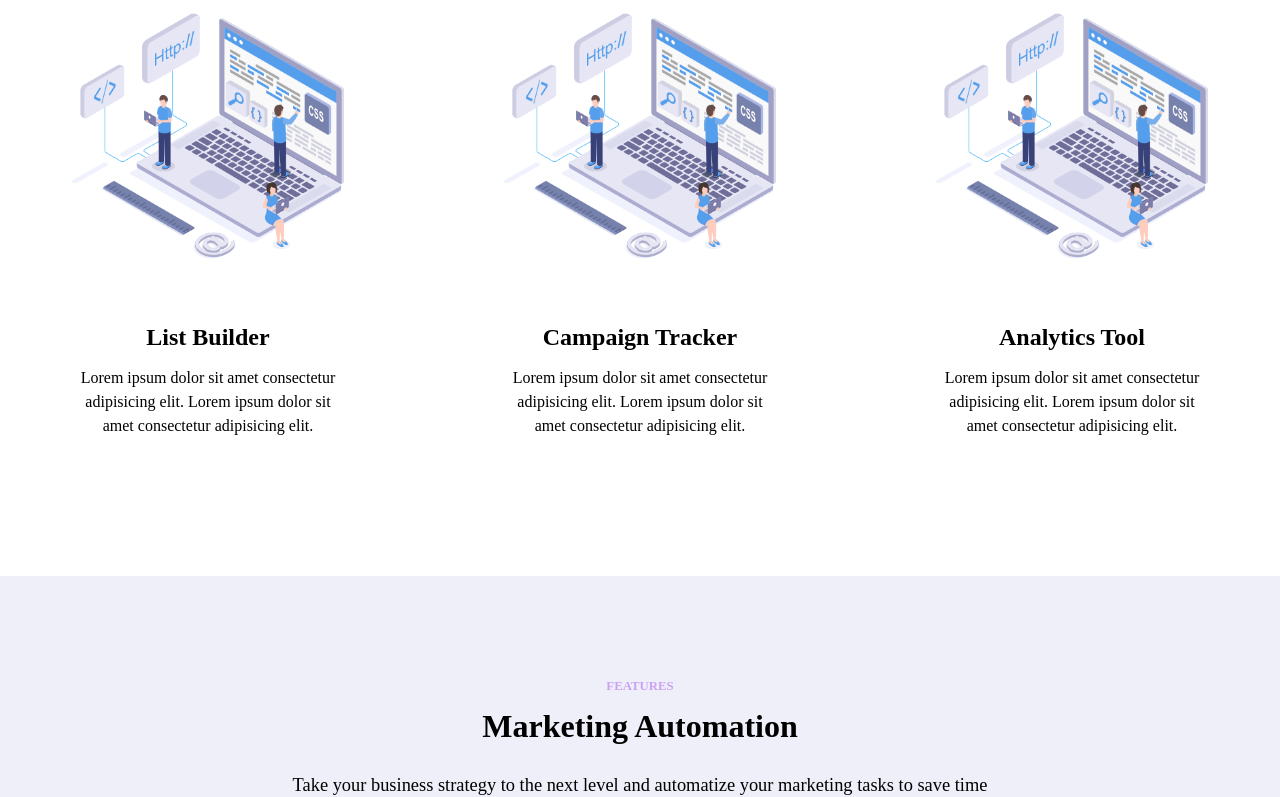
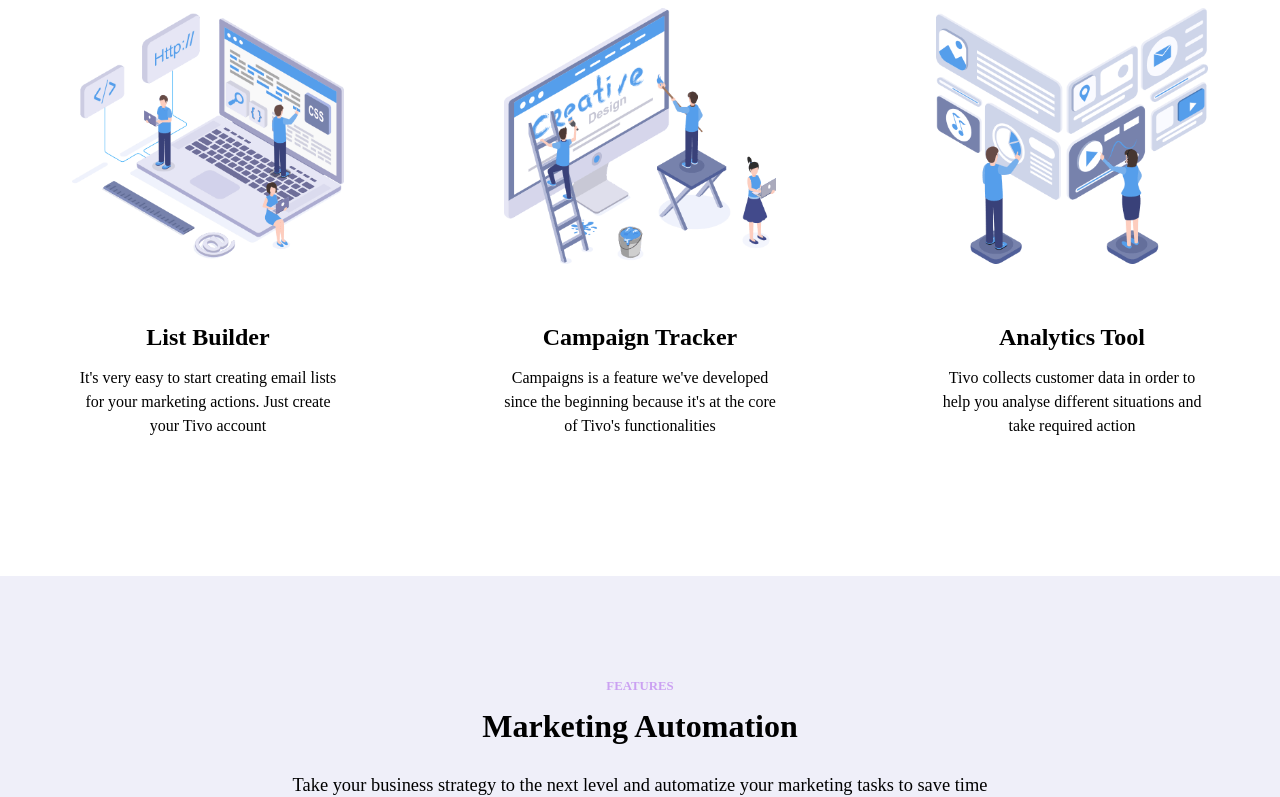
Before and after one commit to krushodev/Landing-Marketing-App, a React (Vite) app: page / in a window 1280 px wide. Shown: the part 1865-2662 px from the top of the page. Built offline with nearby package versions, Linux system fonts and the light colour scheme.

Commit message:
refactor: change content of Description component

```diff
--- a/src/components/Description/Description.jsx
+++ b/src/components/Description/Description.jsx
@@ -1,24 +1,26 @@
 import "./Description.css";
 import TitleSection from "../TitleSection/TitleSection";
-import Img from "../../assets/desc/desc-1.png";
+import descImg1 from "../../assets/desc/desc-1.png";
+import descImg2 from "../../assets/desc/desc-2.png";
+import descImg3 from "../../assets/desc/desc-3.png";
 
 const data = [{
     id: 1,
-    img: Img,
+    img: descImg1,
     title: "List Builder",
-    desc: "Lorem ipsum dolor sit amet consectetur adipisicing elit. Lorem ipsum dolor sit amet consectetur adipisicing elit."
+    desc: "It's very easy to start creating email lists for your marketing actions. Just create your Tivo account"
 },
 {
     id: 2,
-    img: Img,
+    img: descImg2,
     title: "Campaign Tracker",
-    desc: "Lorem ipsum dolor sit amet consectetur adipisicing elit. Lorem ipsum dolor sit amet consectetur adipisicing elit."
+    desc: "Campaigns is a feature we've developed since the beginning because it's at the core of Tivo's functionalities"
 },
 {
     id: 3,
-    img: Img,
+    img: descImg3,
     title: "Analytics Tool",
-    desc: "Lorem ipsum dolor sit amet consectetur adipisicing elit. Lorem ipsum dolor sit amet consectetur adipisicing elit."
+    desc: "Tivo collects customer data in order to help you analyse different situations and take required action"
 }];
 
 const Description = () => {
```
